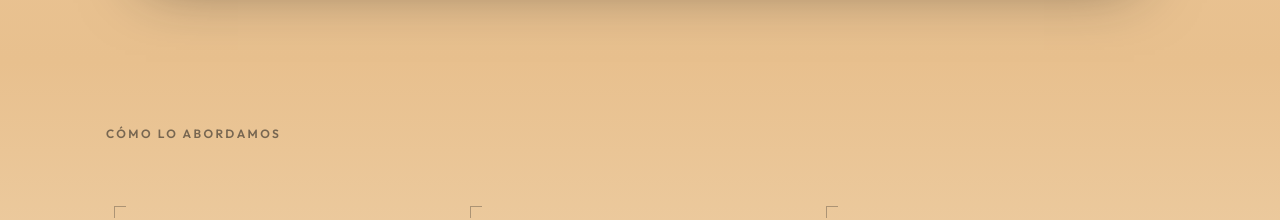
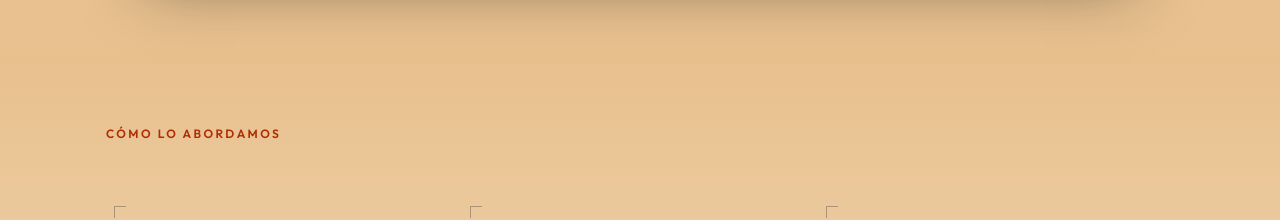
Before and after one commit to andresanemic/enma-v2, a Next.js app: page /proyectos/turbina-eolica-baja-escala in a window 1280 px wide. Shown: the part 1984-2204 px from the top of the page. Built offline with nearby package versions, Linux system fonts and the light colour scheme.

Commit message:
style(proyectos): encabezado "Cómo lo abordamos" en terra (menos gris)
Co-Authored-By: Claude Opus 4.8 <noreply@anthropic.com>

```diff
--- a/src/components/sections/ProyectoDetalle.tsx
+++ b/src/components/sections/ProyectoDetalle.tsx
@@ -313,7 +313,7 @@ export default function ProyectoDetalle({ proyecto, nav }: { proyecto: Proyecto;
         style={{ background: `linear-gradient(180deg, #e8c08e 0%, ${hasMore ? "#edca9c" : "#f3ddbc"} 100%)` }}
       >
         <div className="mx-auto max-w-[1180px] px-6 py-12 sm:px-10 md:px-14 md:py-16">
-          <h2 data-fade className="m-0 font-body text-xs font-semibold uppercase tracking-[0.2em] text-ink/55" style={{ opacity: 0 }}>
+          <h2 data-fade className="m-0 font-body text-xs font-semibold uppercase tracking-[0.2em] text-terra" style={{ opacity: 0 }}>
             Cómo lo abordamos
           </h2>
 
```
